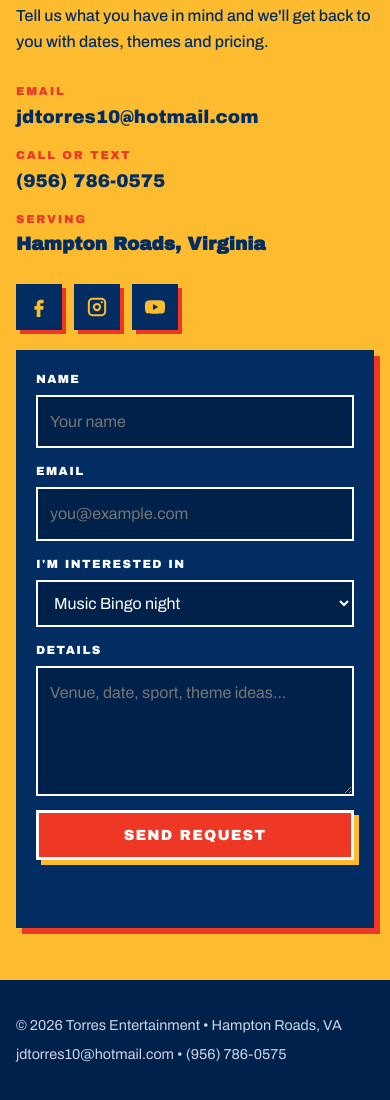
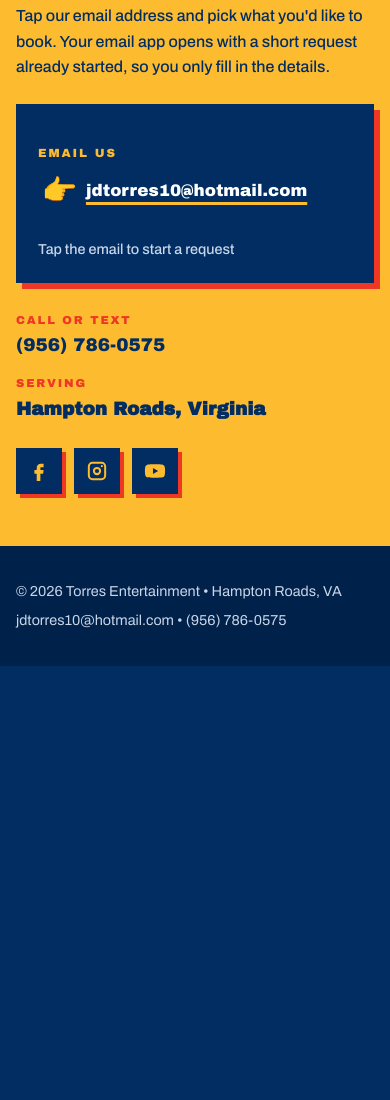
Before and after one commit to jdtorres10/TorresEntertainment, a plain HTML site: page index.html in a window 390 px wide. Shown: the part 4932-6032 px from the top of the page. After the commit the page ends 5598 px from the top, so only its background shows below. Drawn offline with Linux system fonts and the light colour scheme.

Commit message:
Replace booking form with email request templates
Clicking the email address (with a pointing finger) reveals two
prefilled email options, one for a Music Bingo night and one for a
sports highlight video, plus a plain email link. On phones the email
card sits right under the intro text.

Co-Authored-By: Claude Opus 5.5 <noreply@anthropic.com>

```diff
--- a/index.html
+++ b/index.html
@@ -29,6 +29,7 @@ html { scroll-behavior: smooth; }
 @media (prefers-reduced-motion: reduce) { html { scroll-behavior: auto; } * { transition: none !important; animation: none !important; } }
 body { margin: 0; background: var(--navy); color: var(--white); font-family: var(--font-body); font-size: 17px; line-height: 1.6; }
 img { max-width: 100%; display: block; }
+[hidden] { display: none !important; }
 a { color: inherit; }
 :focus-visible { outline: 3px solid var(--gold); outline-offset: 3px; }
 
@@ -181,16 +182,28 @@ section[id] { scroll-margin-top: 76px; }
 .book .wrap { padding-block: 72px; display: grid; grid-template-columns: 1fr 1fr; gap: 48px; align-items: start; }
 .book h2 { color: var(--navy); text-shadow: 5px 5px 0 var(--white); }
 .book p { margin-top: 18px; font-weight: 500; }
-form { display: grid; gap: 14px; background: var(--navy); color: var(--white); padding: 26px; box-shadow: 10px 10px 0 var(--red); }
-label { font-family: var(--font-label); font-size: 0.74rem; letter-spacing: 0.12em; text-transform: uppercase; display: grid; gap: 6px; }
-input, select, textarea { font: inherit; font-family: var(--font-body); font-size: 1rem; padding: 12px; border: 2px solid var(--white); background: var(--navy-deep); color: var(--white); width: 100%; }
-.form-row { display: grid; grid-template-columns: 1fr 1fr; gap: 14px; }
-.form-note { font-size: 0.85rem; color: var(--gold); min-height: 1.2em; }
 .contact { list-style: none; padding: 0; margin: 28px 0 0; display: grid; gap: 14px; }
 .contact li { display: grid; gap: 2px; }
 .contact span { font-family: var(--font-label); font-size: 0.72rem; letter-spacing: 0.16em; text-transform: uppercase; color: var(--red); }
 .contact a, .contact b { font-family: var(--font-label); font-size: 1.15rem; color: var(--navy); text-decoration: none; overflow-wrap: anywhere; }
 .contact a:hover { text-decoration: underline; text-decoration-thickness: 3px; text-underline-offset: 4px; }
+.email-card { display: grid; gap: 14px; align-content: start; background: var(--navy); color: var(--white); padding: 30px; box-shadow: 10px 10px 0 var(--red); }
+.email-label { font-family: var(--font-label); font-size: 0.74rem; letter-spacing: 0.16em; text-transform: uppercase; color: var(--gold); }
+.email-line { display: flex; align-items: center; gap: 12px; min-width: 0; }
+.point { font-size: 2.2rem; line-height: 1; flex-shrink: 0; animation: nudge 1.4s ease-in-out infinite; }
+@keyframes nudge { 0%, 100% { transform: translateX(0); } 50% { transform: translateX(8px); } }
+.email-btn { min-width: 0; font-family: var(--font-label); font-size: clamp(1.05rem, 2.6vw, 1.45rem); color: var(--white); text-decoration: underline; text-decoration-color: var(--gold); text-decoration-thickness: 3px; text-underline-offset: 6px; overflow-wrap: anywhere; }
+.email-btn:hover, .email-btn[aria-expanded="true"] { color: var(--gold); }
+.email-hint { font-size: 0.9rem; color: var(--ink-soft); }
+.email-choices { display: grid; gap: 12px; padding-top: 16px; border-top: 2px solid rgba(255,255,255,.15); }
+.choices-title { font-family: var(--font-label); font-size: 0.8rem; letter-spacing: 0.1em; text-transform: uppercase; }
+.choice { display: grid; gap: 4px; padding: 16px 18px; text-decoration: none; color: var(--white); border: 2px solid var(--white); transition: transform .15s ease; }
+.choice:hover { transform: translate(-2px, -2px); }
+.choice.bingo { background: var(--red); box-shadow: 5px 5px 0 var(--gold); }
+.choice.hl { background: var(--blue); box-shadow: 5px 5px 0 var(--gold); }
+.choice b { font-family: var(--font-label); text-transform: uppercase; letter-spacing: 0.06em; font-size: 0.95rem; }
+.choice span { font-size: 0.9rem; }
+.choice-plain { font-size: 0.9rem; color: var(--gold); justify-self: start; margin-top: 4px; }
 .socials { display: flex; gap: 12px; margin-top: 24px; }
 .socials a { width: 46px; height: 46px; display: grid; place-items: center; background: var(--navy); color: var(--gold); box-shadow: 4px 4px 0 var(--red); transition: transform .15s ease; }
 .socials a:hover { transform: translate(-2px, -2px); }
@@ -256,11 +269,17 @@ footer .wrap { padding-block: 34px; display: flex; justify-content: space-betwee
   .reel { grid-auto-columns: 88%; gap: 18px; }
   .tile .frame { --sh: 6px; }
   .tile .meta { flex-direction: column; gap: 2px; }
+  .email-card { padding: 22px; box-shadow: 6px 6px 0 var(--red); }
+  /* On phones, put the email card right under the "tap our email" text */
+  .book .wrap { gap: 0; }
+  .book-intro { display: contents; }
+  .book-intro > * { order: 0; }
+  .book .email-card { order: 1; margin-top: 24px; }
+  .book .contact { order: 2; }
+  .book .socials { order: 3; }
+  .point { font-size: 1.8rem; }
   .offer { grid-template-columns: 1fr; gap: 20px; }
   .book .wrap { padding-block: 52px; }
-  form { padding: 20px; box-shadow: 6px 6px 0 var(--red); }
-  .form-row { grid-template-columns: 1fr; }
-  form .btn { justify-self: stretch !important; justify-content: center; }
   footer .wrap { flex-direction: column; gap: 6px; }
 }
 </style>
@@ -445,12 +464,11 @@ footer .wrap { padding-block: 34px; display: flex; justify-content: space-betwee
   <!-- ===== BOOK ===== -->
   <section class="book" id="book">
     <div class="wrap">
-      <div>
+      <div class="book-intro">
         <p class="eyebrow" style="color: var(--red)">Let's talk</p>
         <h2 style="margin-top:14px">Book a night or a reel.</h2>
-        <p>Tell us what you have in mind and we'll get back to you with dates, themes and pricing.</p>
+        <p>Tap our email address and pick what you'd like to book. Your email app opens with a short request already started, so you only fill in the details.</p>
         <ul class="contact">
-          <li><span>Email</span><a href="mailto:jdtorres10@hotmail.com">jdtorres10@hotmail.com</a></li>
           <li><span>Call or text</span><a href="tel:+19567860575">(956) 786-0575</a></li>
           <li><span>Serving</span><b>Hampton Roads, Virginia</b></li>
         </ul>
@@ -460,22 +478,26 @@ footer .wrap { padding-block: 34px; display: flex; justify-content: space-betwee
           <a href="#" aria-label="YouTube (coming soon)" title="YouTube (coming soon)"><svg viewBox="0 0 24 24" aria-hidden="true"><path d="M22.5 7.2a2.8 2.8 0 0 0-2-2C18.8 4.7 12 4.7 12 4.7s-6.8 0-8.5.5a2.8 2.8 0 0 0-2 2C1 8.9 1 12 1 12s0 3.1.5 4.8a2.8 2.8 0 0 0 2 2c1.7.5 8.5.5 8.5.5s6.8 0 8.5-.5a2.8 2.8 0 0 0 2-2c.5-1.7.5-4.8.5-4.8s0-3.1-.5-4.8zM9.8 15.2V8.8l5.7 3.2-5.7 3.2z"/></svg></a>
         </div>
       </div>
-      <form id="book-form">
-        <div class="form-row">
-          <label for="f-name">Name<input id="f-name" type="text" placeholder="Your name"></label>
-          <label for="f-email">Email<input id="f-email" type="email" placeholder="you@example.com"></label>
+      <div class="email-card">
+        <p class="email-label">Email us</p>
+        <div class="email-line">
+          <span class="point" aria-hidden="true">&#128073;</span>
+          <a class="email-btn" id="email-btn" href="mailto:jdtorres10@hotmail.com" aria-expanded="false" aria-controls="email-choices">jdtorres10@hotmail.com</a>
         </div>
-        <label for="f-service">I'm interested in
-          <select id="f-service">
-            <option>Music Bingo night</option>
-            <option>Sports highlight video</option>
-            <option>Both</option>
-          </select>
-        </label>
-        <label for="f-msg">Details<textarea id="f-msg" rows="4" placeholder="Venue, date, sport, theme ideas..."></textarea></label>
-        <button class="btn btn-red" type="submit" style="justify-self:start; border-color: var(--white); box-shadow: 5px 5px 0 var(--gold)">Send request</button>
-        <p class="form-note" id="form-note" aria-live="polite"></p>
-      </form>
+        <p class="email-hint" id="email-hint">Tap the email to start a request</p>
+        <div class="email-choices" id="email-choices" hidden>
+          <p class="choices-title">What would you like to book?</p>
+          <a class="choice bingo" href="mailto:jdtorres10@hotmail.com?subject=Music%20Bingo%20Night%20Request&amp;body=Hello%2C%20I%27m%20interested%20in%20having%20Torres%20Entertainment%20host%20a%20music%20bingo%20night%20at%20our%20%5Bfill%20in%20your%20event%20or%20venue%5D.%0D%0A%0D%0ADate%3A%0D%0ATime%3A%0D%0ALocation%3A%0D%0AExpected%20duration%3A%202%20hours%20%28typical%29%0D%0A%0D%0AThank%20you%2C%0D%0A%5BYour%20name%5D%0D%0A%5BYour%20phone%20number%5D">
+            <b>Music Bingo night</b>
+            <span>Venue, date, time, location and a 2-hour game</span>
+          </a>
+          <a class="choice hl" href="mailto:jdtorres10@hotmail.com?subject=Sports%20Highlight%20Video%20Request&amp;body=Hello%2C%20I%27m%20interested%20in%20having%20Torres%20Entertainment%20create%20a%20highlight%20video%20for%20my%20All-Star.%20He/she%20plays%20%5Bsport%2C%20team%20and%20position%5D.%0D%0A%0D%0ADate%3A%0D%0ATime%3A%0D%0ALocation%3A%0D%0A%0D%0AThank%20you%2C%0D%0A%5BYour%20name%5D%0D%0A%5BYour%20phone%20number%5D">
+            <b>Sports highlight video</b>
+            <span>Your All-Star's sport, plus the game date, time and location</span>
+          </a>
+          <a class="choice-plain" href="mailto:jdtorres10@hotmail.com">Or write your own email</a>
+        </div>
+      </div>
     </div>
   </section>
 </main>
@@ -515,9 +537,17 @@ footer .wrap { padding-block: 34px; display: flex; justify-content: space-betwee
   toggle.addEventListener('click', () => setMenu(!header.classList.contains('open')));
   document.querySelectorAll('#main-nav a').forEach((a) => a.addEventListener('click', () => setMenu(false)));
 
-  document.getElementById('book-form').addEventListener('submit', (e) => {
+  // Clicking the email opens the request templates instead of a blank email
+  const emailBtn = document.getElementById('email-btn');
+  const choices = document.getElementById('email-choices');
+  const hint = document.getElementById('email-hint');
+  emailBtn.addEventListener('click', (e) => {
     e.preventDefault();
-    document.getElementById('form-note').textContent = 'Mock-up only: this form is not connected yet.';
+    const open = choices.hidden;
+    choices.hidden = !open;
+    hint.hidden = open;
+    emailBtn.setAttribute('aria-expanded', open);
+    if (open) choices.querySelector('.choice').focus({ preventScroll: true });
   });
 </script>
 </body>
```
